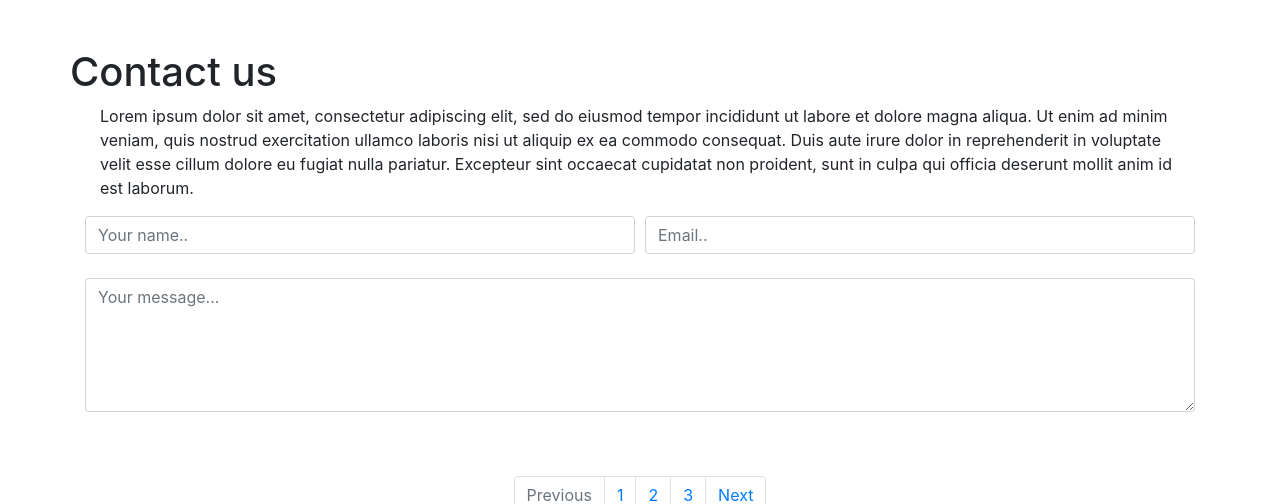
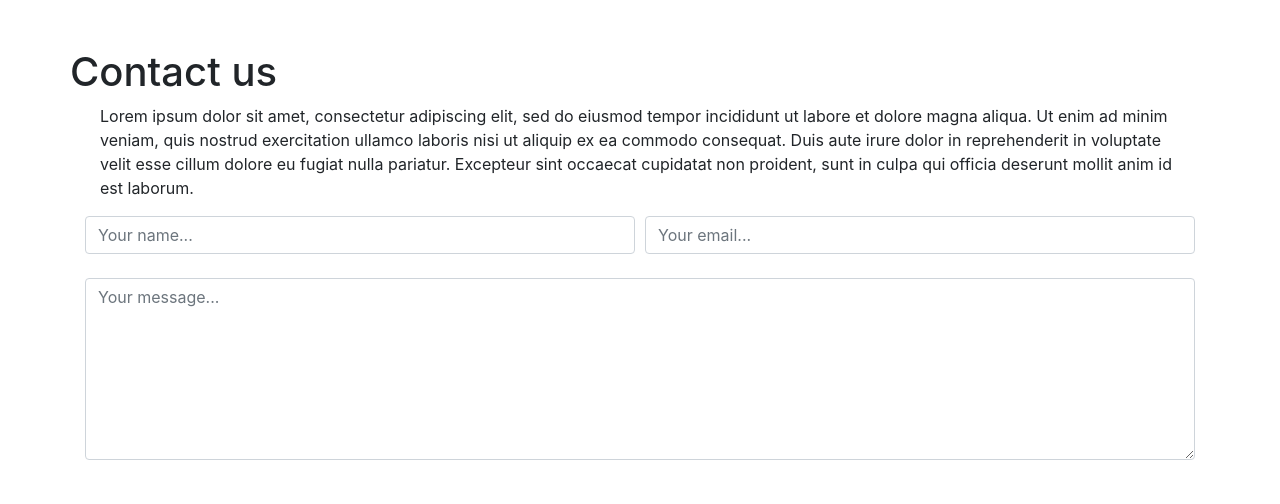
Before and after one commit to endormi/awesome-dj, a Django app: page /contact/ in a window 1280 px wide. Shown: the part 56-560 px from the top of the page. Run offline with Django 3.2, Linux system fonts and the light colour scheme; some libraries are stand-ins or nearby versions.

Commit message:
Update placeholder and rows

```diff
--- a/boilerplate/starter/templates/contact.html
+++ b/boilerplate/starter/templates/contact.html
@@ -21,15 +21,15 @@
   <form>
     <div class="form-row">
       <div class="col">
-        <input type="text" class="form-control" placeholder="Your name..">
+        <input type="text" class="form-control" placeholder="Your name...">
       </div>
       <div class="col">
-        <input type="email" class="form-control" placeholder="Email..">
+        <input type="email" class="form-control" placeholder="Your email...">
       </div>
     </div>
     <br>
       <div class="form-group">
-        <textarea class="form-control" id="exampleFormControlTextarea1" rows="5" placeholder="Your message..."></textarea>
+        <textarea class="form-control" id="exampleFormControlTextarea1" rows="7" placeholder="Your message..."></textarea>
       </div>
   </form>
 </div>
```
